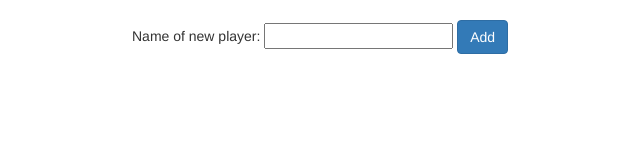
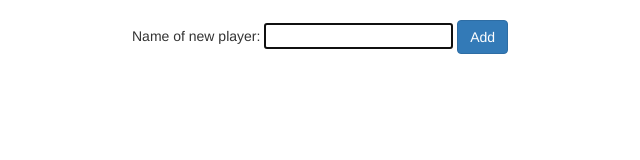
Before and after one commit to krzema12/Dice1000, a plain HTML site: page index.html in a window 1280 px wide. Shown: the whole page, without its empty margins (208-848 px from the left). Drawn offline with Linux system fonts and the light colour scheme.

Commit message:
Adding new player or new points when enter is pressed. Focus is initially set on the new player input name.

```diff
--- a/index.html
+++ b/index.html
@@ -40,16 +40,25 @@
 				</tbody>
 			</table>
 			<div ng-hide="stage != 'playing'">
-				<input type="text" ng-model="newPoints">
-				<button ng-click="addPoints()" class="btn btn-primary">Add points</button>
+				<form>
+					<input type="text" ng-model="newPoints" id="newPoints">
+					<button ng-click="addPoints()" class="btn btn-primary">Add points</button>
+				</form>
 			</div>
 			<div ng-hide="stage != 'adding_players'">
-				Name of new player: <input type="text" ng-model="newPlayerName">
-				<button ng-click="addNewPlayer()" class="btn btn-primary">Add</button>
-				<button ng-click="startGame()" ng-hide="players.length < 2" class="btn btn-success">Start the game!</button>
+				<form>
+					Name of new player: <input type="text" ng-model="newPlayerName" id="newPlayerName">
+					<button ng-click="addNewPlayer()" class="btn btn-primary">Add</button>
+					<button ng-click="startGame()" ng-hide="players.length < 2" class="btn btn-success">Start the game!</button>
+				</form>
 			</div>
 		</div>
 		<script src="lib/bootstrap-3.3.5/bootstrap.min.js"></script>
+		<script type="text/javascript">
+			$(document).ready(function() {
+				$("#newPlayerName").focus();
+			});
+		</script>
 	</body>
 	<script src="js/controller.js"></script>
 </html>
```
